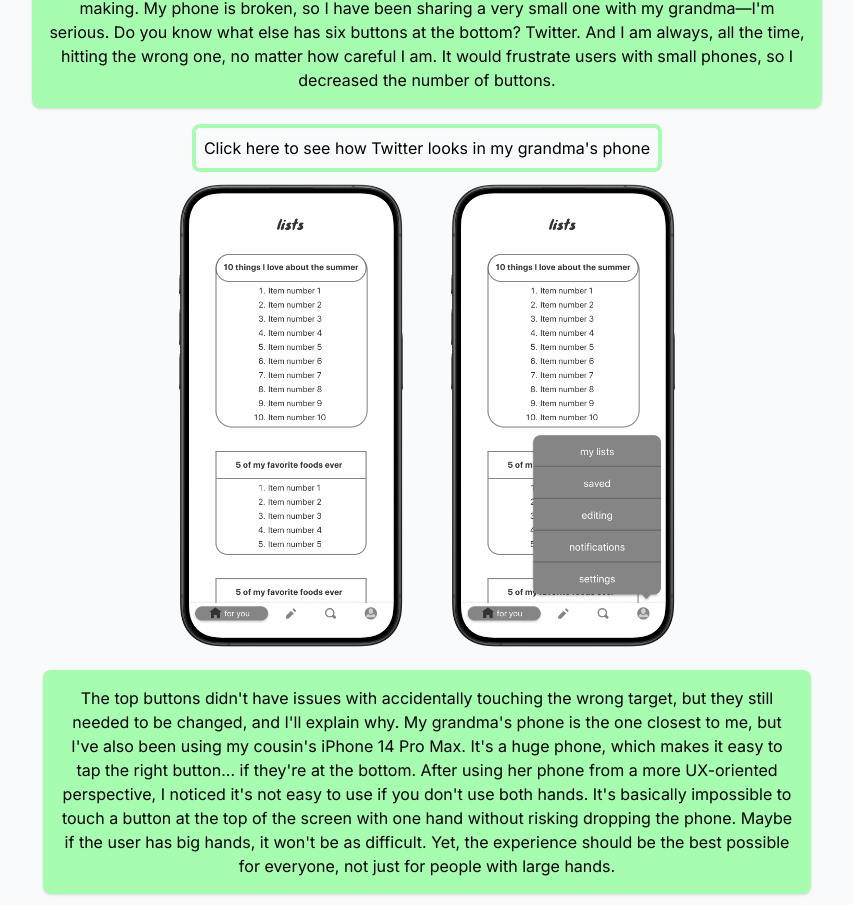
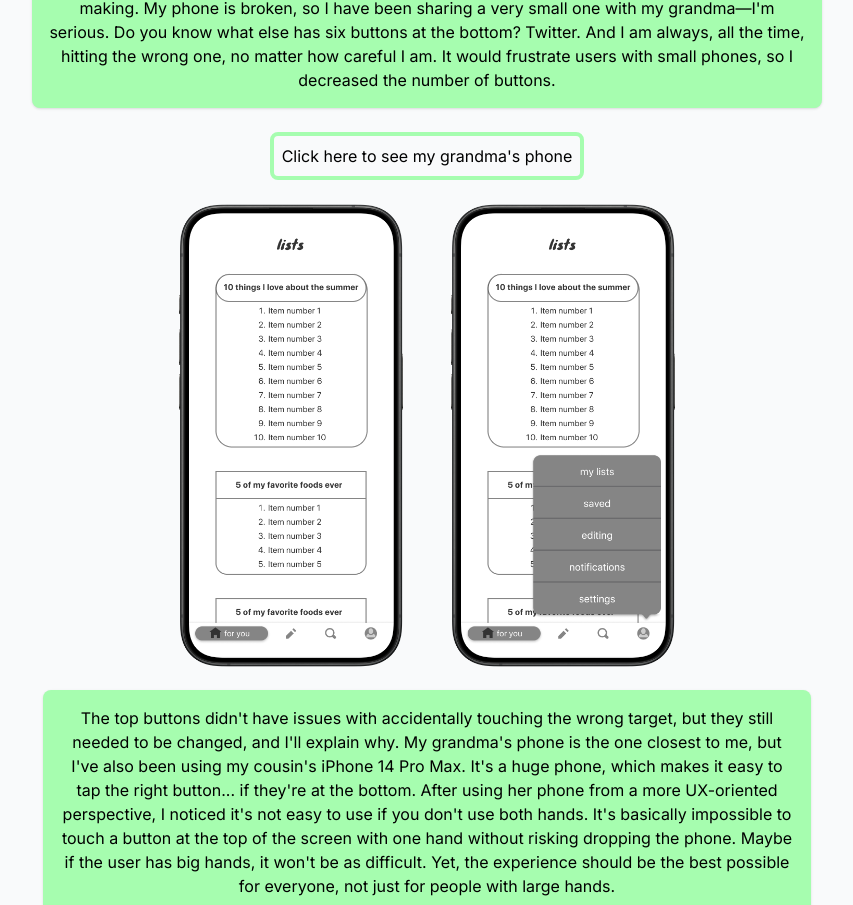
Before and after one commit to mayanabeingmayana/portfolio, a Next.js app: page / in a window 1280 px wide. Shown: the part 8540-9445 px from the top of the page, without its empty margins (213-1066 px from the left). Built offline with nearby package versions, Linux system fonts and the light colour scheme.

Commit message:
updated the prototype links

```diff
--- a/app/page.js
+++ b/app/page.js
@@ -179,7 +179,7 @@ const Home = () => {
         </button>
 
         <button className="border-4 border-[#A6FDAF] p-2 rounded-lg">
-  <a href="https://www.figma.com/proto/YxDpoAnDFM5GZU1oxZEyzj/screens?node-id=224-1877&t=RTAO0vnwIm9ol5ux-1&scaling=scale-down&content-scaling=fixed&page-id=158%3A524&starting-point-node-id=158%3A773" target="_blank" rel="noopener noreferrer">
+  <a href="https://www.figma.com/proto/4lCUsxhnJLciIbpW1BmTEy/Comments.tv?node-id=0-1&t=oGipUblutTMuh3ww-1" target="_blank" rel="noopener noreferrer">
     Click here to interact with the prototype
   </a>
 </button>
@@ -398,9 +398,11 @@ const Home = () => {
         </p>
       </section>
 
-      <button onClick={handlePlayPause} className="border-4 border-[#A6FDAF] p-2 rounded-lg">
-          Click here to see how Twitter looks in my grandma's phone
-        </button>
+      <button className="border-4 border-[#A6FDAF] p-2 rounded-lg mt-2 mb-3">
+  <a href="https://www.figma.com/proto/LQx1SfTYGDnDtqeLdrcV9S/Grandma's-phone?node-id=0-1&t=oGipUblutTMuh3ww-1" target="_blank" rel="noopener noreferrer">
+    Click here to see my grandma's phone
+  </a>
+</button>
 
       <div className='flex gap-8'>
           <Image
@@ -473,7 +475,7 @@ const Home = () => {
       </section>
 
       <button className="border-4 border-[#A6FDAF] p-2 rounded-lg mt-2 mb-3">
-  <a href="https://www.figma.com/proto/VuFo0KIshvdZFrFDo8Xg06/screens?node-id=160-697&t=PuuFLbe7zKjMeyxP-1&starting-point-node-id=160%3A697" target="_blank" rel="noopener noreferrer">
+  <a href="https://www.figma.com/proto/OQhhUxGOouEwaLCPncerbs/Lists?t=oGipUblutTMuh3ww-1" target="_blank" rel="noopener noreferrer">
     Click here to interact with the prototype
   </a>
 </button>
```
